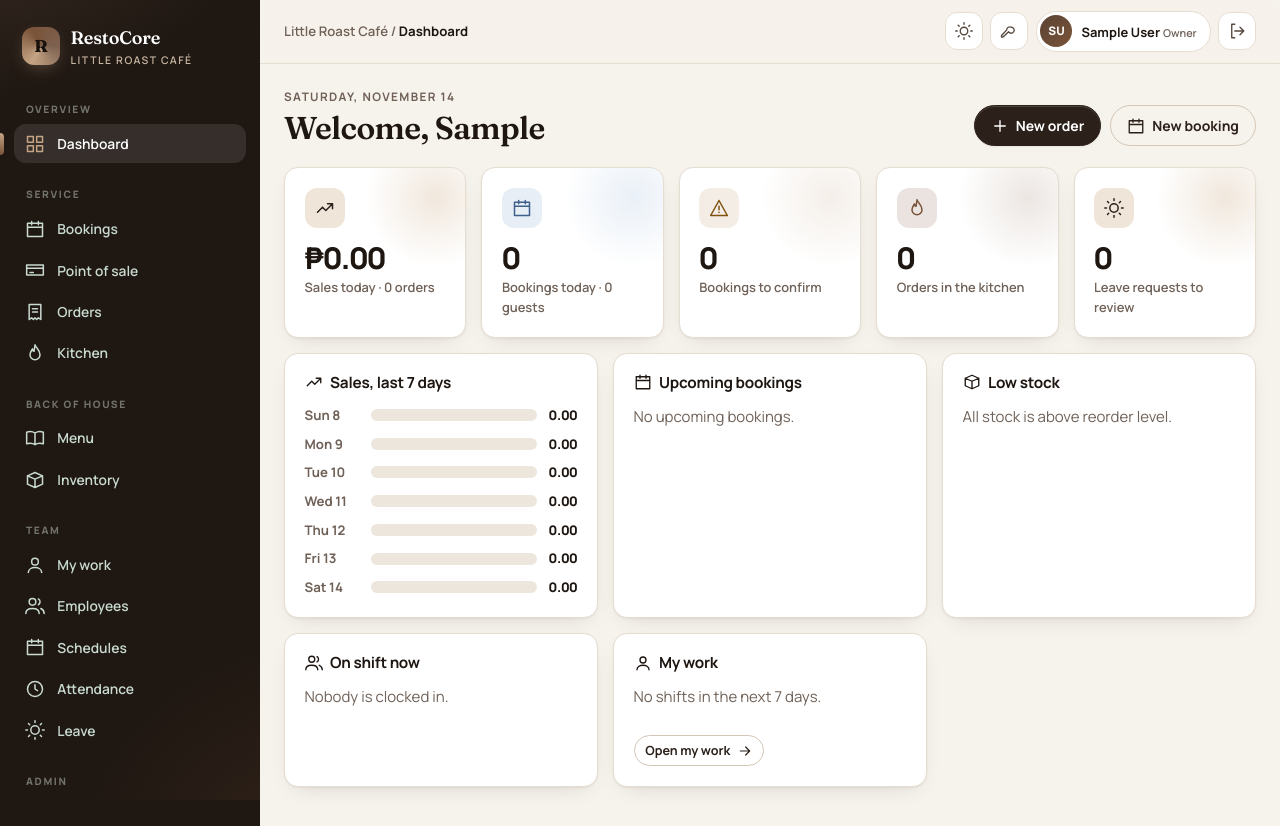
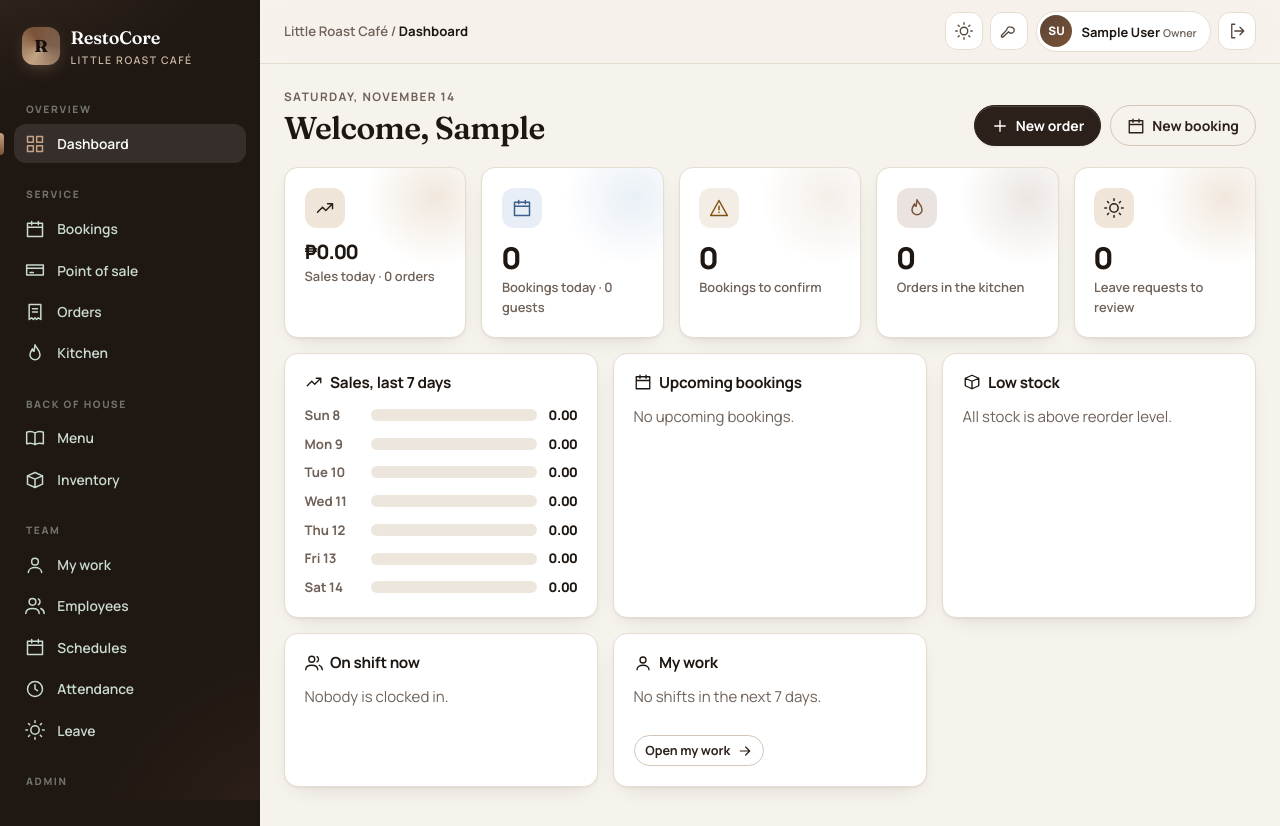
Before and after one commit to CUSTIX/RestoCore, a Django app: page /app/ in a window 1280 px wide. Run offline with Django 5.2, Linux system fonts and the light colour scheme; the visitor is signed in with stand-in values (Sample User, id 1); data comes from the database, SQL or seed files in the repository; data that the repository does not hold is empty; parts of the project's set-up code (start-up, migrations or seed data) failed here and were passed over.

Commit message:
Keep the dashboard sales figure on one line
At common laptop widths "₱9,195.20" wrapped to "₱9,195.2 / 0". The money tile now scales with the
tile's own width (container query units) and never wraps; count tiles keep their full size.

Co-Authored-By: Claude Opus 5.5 <noreply@anthropic.com>

```diff
--- a/core/static/core/app.css
+++ b/core/static/core/app.css
@@ -86,7 +86,7 @@ body.app { background: var(--bg); }
 .grid--2 { grid-template-columns: repeat(auto-fit, minmax(min(100%, 320px), 1fr)); }
 .grid--3 { grid-template-columns: repeat(auto-fit, minmax(min(100%, 280px), 1fr)); }
 
-.stat-card { overflow: hidden; transition: transform .35s var(--ease-out), box-shadow .35s var(--ease-out); }
+.stat-card { overflow: hidden; container-type: inline-size; transition: transform .35s var(--ease-out), box-shadow .35s var(--ease-out); }
 .stat-card:hover { transform: translateY(-3px); box-shadow: var(--shadow-lg); }
 .stat-card::after { content: ""; position: absolute; right: -40px; top: -40px; width: 140px; height: 140px; border-radius: 50%;
   background: radial-gradient(circle, var(--tint, var(--accent-soft)), transparent 70%); opacity: .9; pointer-events: none; }
@@ -95,6 +95,8 @@ body.app { background: var(--bg); }
 .stat-card--latte { --tint: color-mix(in srgb, var(--latte) 20%, transparent); --tint-ink: var(--warn); }
 .stat-card--info { --tint: var(--info-soft); --tint-ink: var(--info); }
 .stat { font-size: 2rem; font-weight: 800; letter-spacing: -.03em; line-height: 1.1; font-variant-numeric: tabular-nums; }
+/* Money can be long ("₱999,999.99"): scale with the tile instead of wrapping onto two lines. */
+.stat--money { font-size: min(2rem, 14cqi); white-space: nowrap; }
 .stat-label { color: var(--ink-3); font-size: .86rem; font-weight: 600; margin-top: .2rem; }
 .stat-label a { color: inherit; }
 .stat-link { position: absolute; inset: 0; z-index: 1; }
@@ -289,6 +291,7 @@ th { white-space: nowrap; }
   .page-header__actions .btn { flex: 1 1 auto; }
   .card { padding: 1.05rem; }
   .stat { font-size: 1.7rem; }
+  .stat--money { font-size: min(1.7rem, 14cqi); }
 }
 @media (max-width: 640px) {
   /* Tables become stacked cards: one row per card, each cell labelled with its column name. */
--- a/dashboard/templates/dashboard/index.html
+++ b/dashboard/templates/dashboard/index.html
@@ -12,7 +12,7 @@
   {% if sales %}
     <div class="card stat-card">
       <div class="stat-card__icon">{% icon "trend" %}</div>
-      <div class="stat">{{ currency }}<span data-count="{{ sales.revenue }}" data-decimals="2">{{ sales.revenue|money }}</span></div>
+      <div class="stat stat--money">{{ currency }}<span data-count="{{ sales.revenue }}" data-decimals="2">{{ sales.revenue|money }}</span></div>
       <div class="stat-label">Sales today · {{ sales.orders }} order{{ sales.orders|pluralize }}</div>
     </div>
   {% endif %}
```
